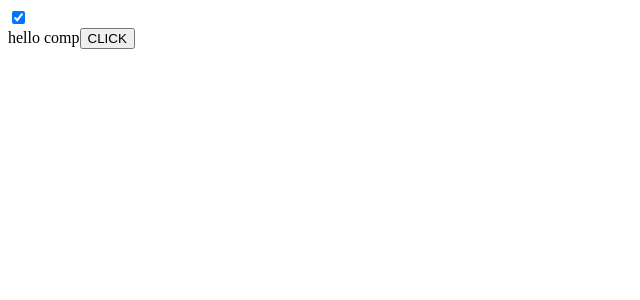
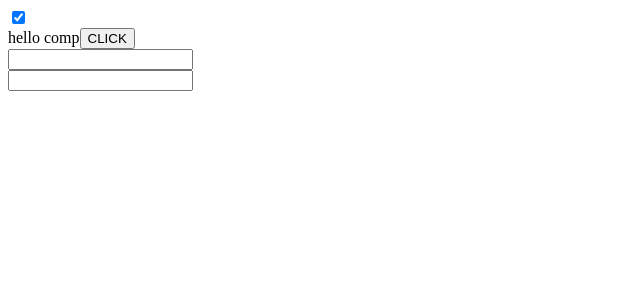
Before and after one commit to parkjaewook1/react20240509, a React (Vite) app: page / in a window 1280 px wide. Shown: the top 300 px of the page, without its empty margins (0-640 px from the left). Built offline with nearby package versions, Linux system fonts and the light colour scheme.

Commit message:
useEffect : 두번째 파라미터(배열)로 dependency 결정 dependency : 첫 번째 파라미터 를 trigger하는 값들.

```diff
--- a/src/App.jsx
+++ b/src/App.jsx
@@ -11,7 +11,7 @@ function MyComp() {
   // 두번째 파라미터가 없을 때
   // rendering 될 때 마다 실행
   useEffect(() => {
-    console.log("use effect의 함수 실행됨");
+    console.log("renderign 될 때 마다 실행");
   });
 
   // 두번째 파라미터에 빈 배열을 넣으면
@@ -19,12 +19,42 @@ function MyComp() {
   useEffect(() => {
     console.log("첫 렌더링 때만 실행되는 메소드");
   }, []);
+
+  // 첫번째 파라미터(함수)의 리턴은
+  // unmount 될 때 실행
+  useEffect(() => {
+    return () => {
+      console.log("언마운트 될 때 실행 되는 메소드");
+    };
+  }, []);
+
+  const [text1, setText1] = useState("");
+  const [text2, setText2] = useState("");
+
+  // 두번째 파라미터(배열)의 원소
+  // 어떤 값(주로 state, dependency)이 바뀔 때
+  useEffect(() => {
+    console.log("dependency text1 가 바뀔 때");
+  }, [text1]);
+  useEffect(() => {
+    console.log("dependency text2가 바뀔 때");
+  }, [text2]);
+  useEffect(() => {
+    console.log("text1 또는 text2가 바뀔 때");
+  }, [text1, text2]);
+
   const [count, setCount] = useState(0);
 
   return (
     <div>
       hello comp
       <button onClick={() => setCount(count + 1)}>CLICK</button>
+      <div>
+        <input type="text" onChange={(e) => setText1(e.target.value)} />
+      </div>
+      <div>
+        <input type="text" onChange={(e) => setText2(e.target.value)} />
+      </div>
     </div>
   );
 }
```
